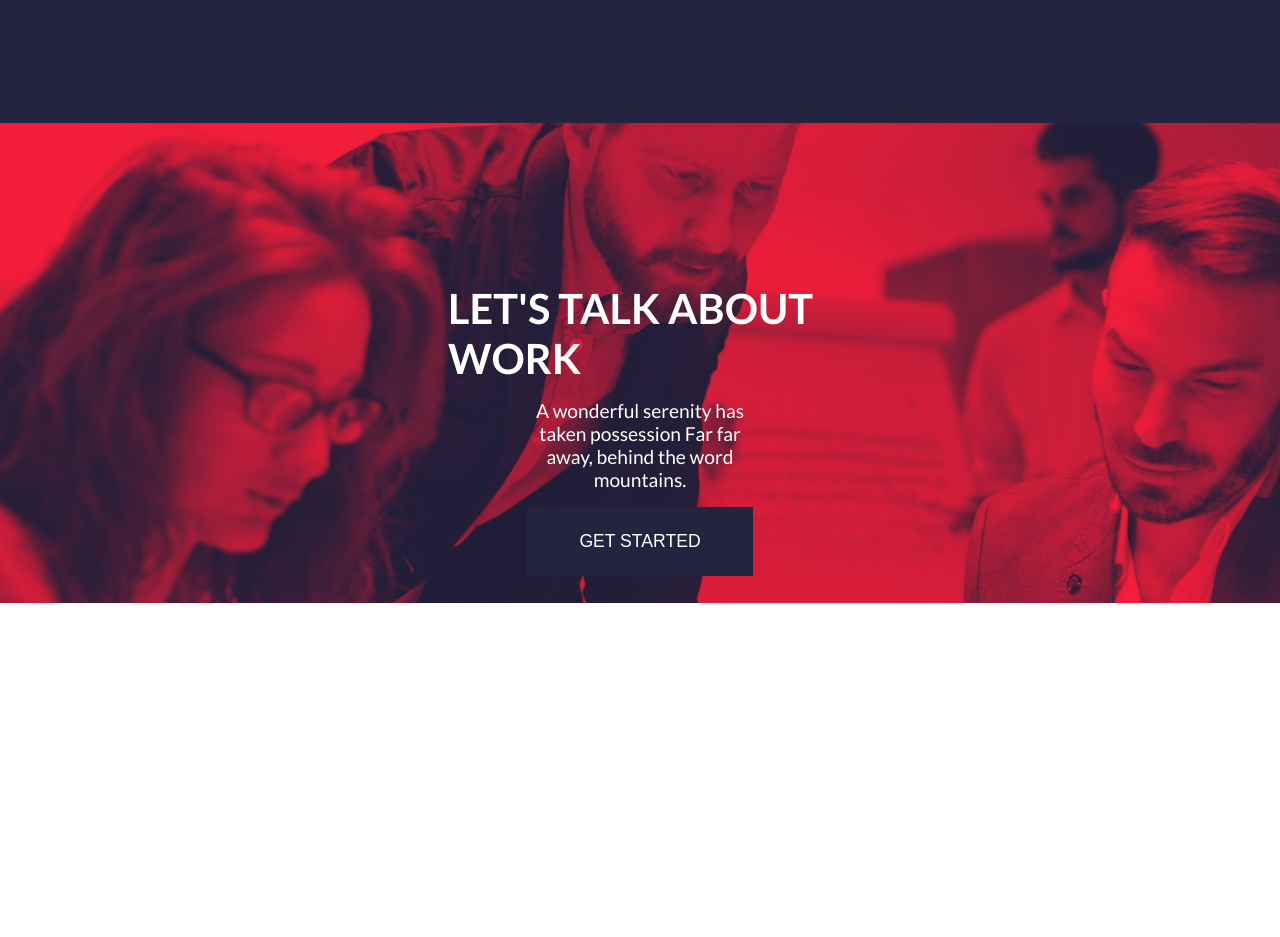
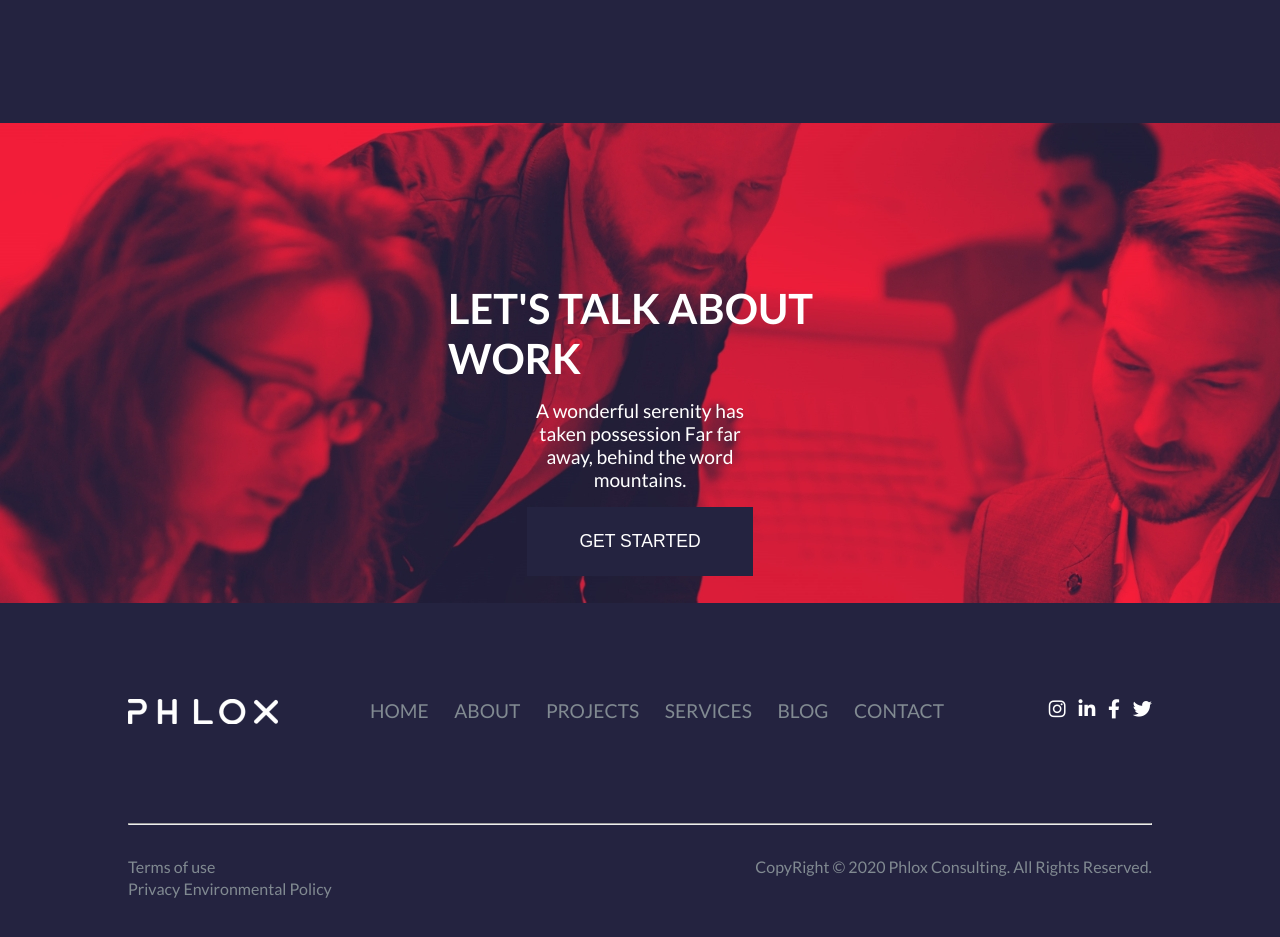
Before and after one commit to AlessioNapoletano/proj-html-vuejs, a Vue app: page / in a window 1280 px wide. Shown: the part 5500-6437 px from the top of the page. Before the commit the page ends 6103 px from the top, so only its background shows below. Built offline with nearby package versions, Linux system fonts and the light colour scheme.

Commit message:
add EndFooter component

```diff
--- a/src/App.vue
+++ b/src/App.vue
@@ -12,7 +12,9 @@ import MainTestimonial from './components/MainTestimonial.vue'
 import MainBlog from './components/MainBlog.vue'
 
 //Footer components
-import FooterGetStarted from './components/footerGetStarted.vue'
+import FooterGetStarted from './components/FooterGetStarted.vue'
+import FooterNav from './components/FooterNav.vue'
+import EndFooter from './components/EndFooter.vue'
 
 export default {
   name: 'App',
@@ -25,7 +27,9 @@ export default {
     MainProject,
     MainTestimonial,
     MainBlog,
-    FooterGetStarted
+    FooterGetStarted,
+    FooterNav,
+    EndFooter
   }
 }
 </script>
@@ -47,6 +51,8 @@ export default {
 
   <footer>
     <FooterGetStarted />
+    <FooterNav />
+    <EndFooter />
   </footer>
 </template>
 
@@ -58,4 +64,8 @@ export default {
 main {
   background-color: $main-blue-color;
 }
+
+footer {
+  background-color: $main-blue-color;
+}
 </style>
--- /dev/null
+++ b/src/components/EndFooter.vue
@@ -0,0 +1,64 @@
+<script>
+export default {
+    name: 'EndFooter',
+    data() {
+        return {
+            navList: ['Terms of use', 'Privacy Environmental Policy']
+        }
+    },
+}
+</script>
+
+<template>
+    <section class="end-footer">
+        <div class="container">
+            <hr>
+            <div class="wrapper d-flex justify-between ">
+                <nav>
+                    <ul>
+                        <li v-for="item in navList">
+                            <a href="#"> {{ item }}</a>
+                        </li>
+                    </ul>
+                </nav>
+
+                <div class="copyright">
+                    <p>
+                        CopyRight &copy; 2020 Phlox Consulting. All Rights Reserved.
+                    </p>
+                </div>
+
+            </div>
+
+
+        </div>
+
+    </section>
+</template>
+
+
+<style lang="scss" scoped>
+@use '../styles/partials/variables' as *;
+
+section.end-footer {
+    height: 10rem;
+    color: $main-grey-color;
+
+    .container {
+
+        hr {
+            color: $main-grey-color;
+            margin-bottom: 2rem;
+        }
+
+        li {
+            margin-bottom: .2rem;
+
+            a {
+                color: $main-grey-color;
+            }
+
+        }
+    }
+}
+</style>
--- /dev/null
+++ b/src/components/FooterNav.vue
@@ -0,0 +1,81 @@
+<script>
+export default {
+    name: 'FooterNav',
+    data() {
+        return {
+            imgPath: 'logotype-2-150x25.png',
+            navList: ['HOME', 'ABOUT', 'PROJECTS', 'SERVICES', 'BLOG', 'CONTACT'],
+            iconList: ['fa-brands fa-instagram', 'fa-brands fa-linkedin-in', 'fa-brands fa-facebook-f', 'fa-brands fa-twitter']
+
+        }
+    },
+    methods: {
+        getImagePath: function (imgPath) {
+            return new URL(`../assets/images/${imgPath}`, import.meta.url).href;
+        }
+    }
+
+}
+</script>
+
+<template>
+    <section class="footer-nav">
+        <div class="container d-flex justify-between">
+            <div class="logo">
+                <img :src="getImagePath(imgPath)" alt="Logo Icon">
+            </div>
+            <nav>
+                <ul class="d-flex">
+                    <li v-for="item in navList">
+                        <a href="#">{{ item }}</a>
+                    </li>
+                </ul>
+
+            </nav>
+            <div class="social-icon">
+                <a href="#" v-for="icon in iconList">
+                    <i :class="icon"></i>
+                </a>
+            </div>
+        </div>
+
+    </section>
+</template>
+
+
+<style lang="scss" scoped>
+@use '../styles/partials/variables' as *;
+
+section {
+    margin-bottom: 6rem;
+
+    .container {
+
+        nav {
+
+            li {
+                padding: 0 .8rem;
+                font-size: 1.2rem;
+            }
+
+            a {
+                color: $main-grey-color;
+            }
+
+        }
+
+        .social-icon {
+
+            a {
+                color: $main-white-color;
+                margin-left: .8rem;
+
+                i {
+                    font-size: 1.2rem;
+                }
+            }
+        }
+
+    }
+}
+</style>
--- a/src/components/footerGetStarted.vue
+++ b/src/components/footerGetStarted.vue
@@ -32,8 +32,8 @@ section {
     background-image: url('../assets/images/business-people-working-together-on-project-and-B3MZ4TX.jpg');
     background-repeat: no-repeat;
     height: 30rem;
-
     color: $main-white-color;
+    margin-bottom: 6rem;
 
     .wrapper {
         width: 30%;
--- a/src/styles/general.scss
+++ b/src/styles/general.scss
@@ -10,6 +10,14 @@
 
 body {
     font-family: 'Lato', sans-serif;
+}
+
+li {
+    list-style-type: none;
+}
+
+a {
+    text-decoration: none;
 }
 
 .container {
```
